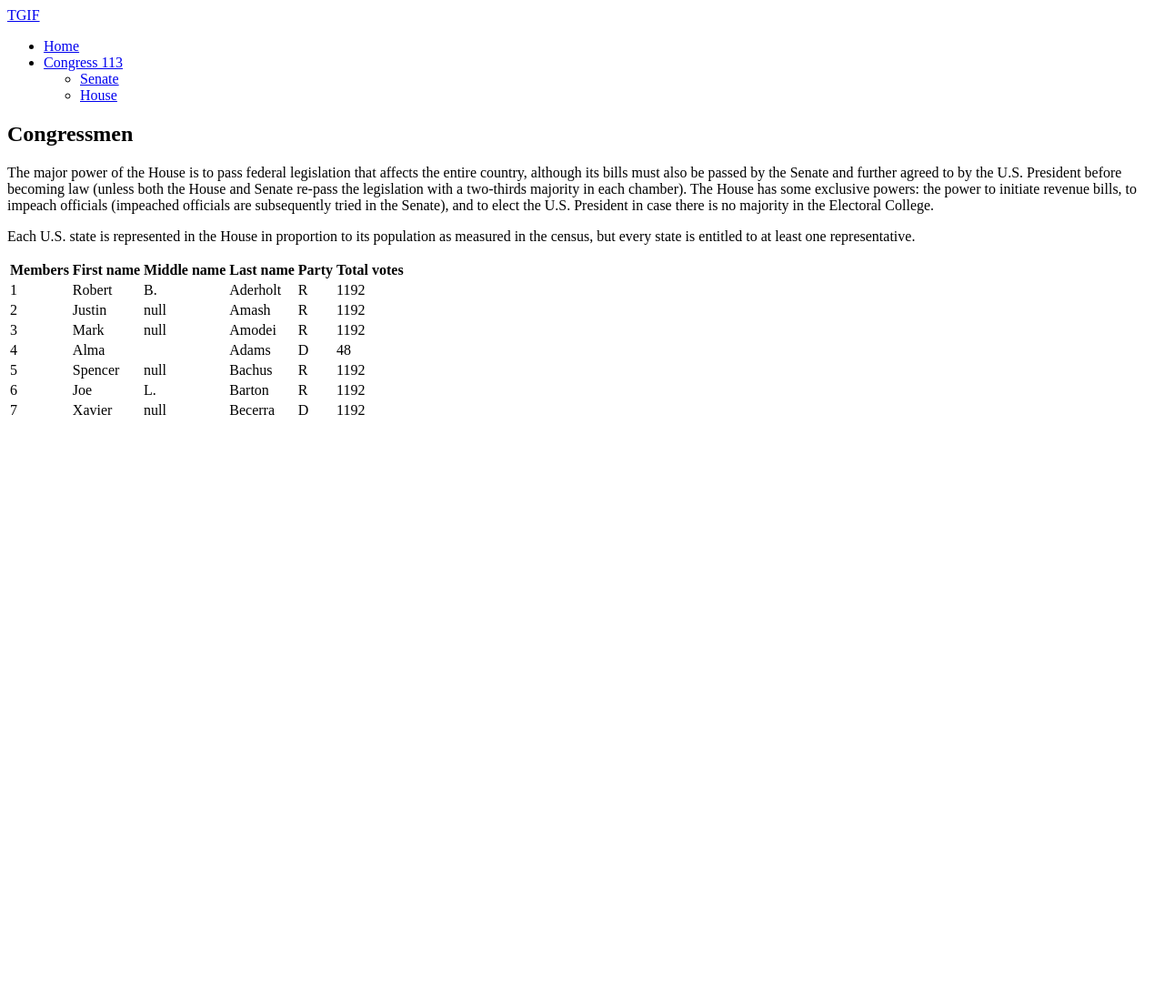
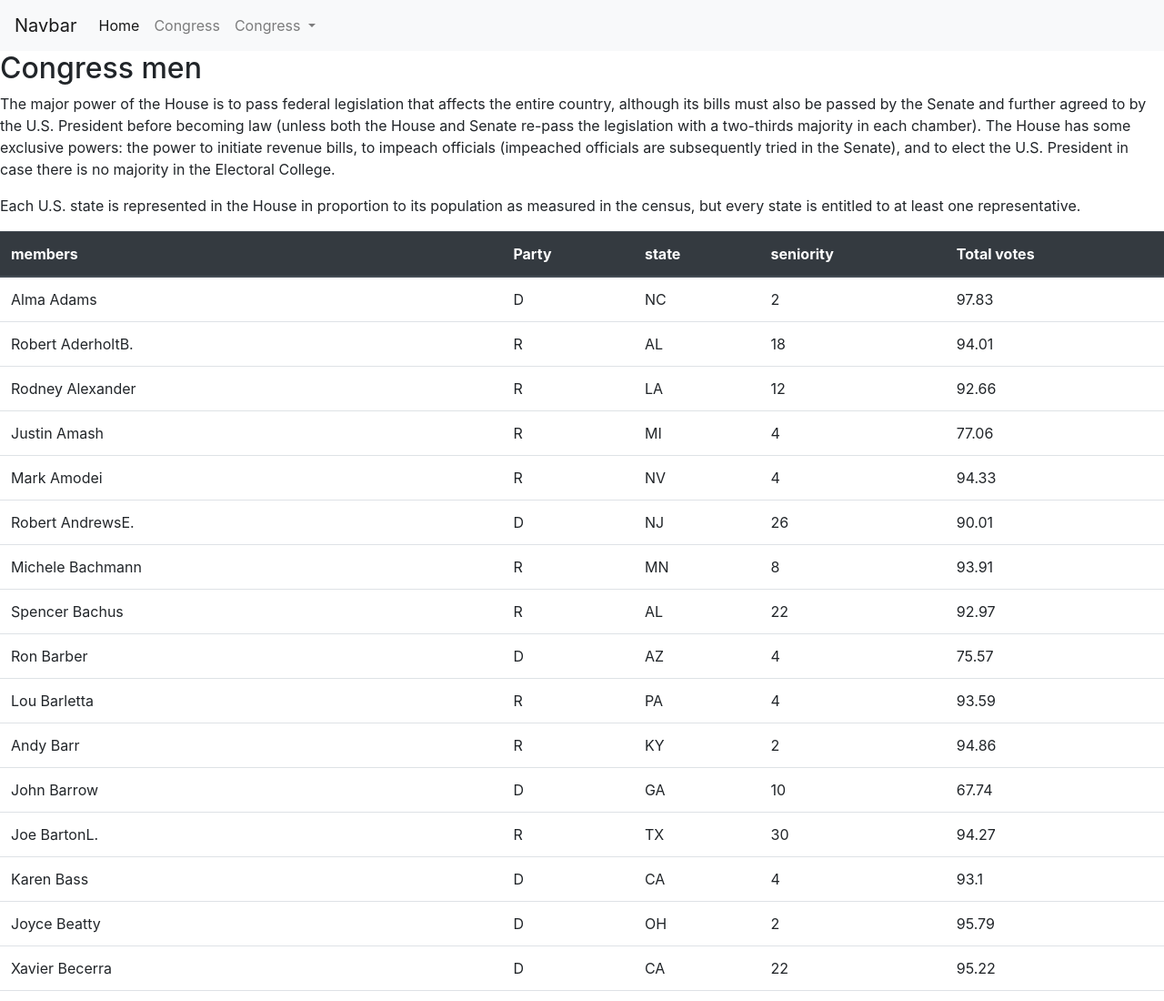
Before and after one commit to martamateu/TGIF-Project, a plain HTML site: page house-starter-page.html in a window 1280 px wide. Shown: the top 1100 px of the page at 91% size. Before the commit the page ends 800 px from the top, so only its background shows below. Drawn offline with nearby package versions, Linux system fonts and the light colour scheme.

Commit message:
modificaciones

```diff
--- a/JS/main.js
+++ b/JS/main.js
@@ -1 +1,37 @@
-console.log(5+6);
+var miembros = data.results[0].members;
+console.log(miembros);
+
+var myjson=JSON.stringify(data);
+
+// document.getElementById("tbody").innerHTML = myjson
+
+
+
+function createTable(senate) {
+  let tbody = document.getElementById("tbody");
+
+  for (let i = 0; i < miembros.length; i++) {
+
+      let tr = document.createElement("tr");
+
+      let name = document.createElement("td");
+      name.textContent = miembros[i].first_name + " " + miembros[i].last_name + (miembros[i].middle_name || "");
+      let party = document.createElement("td");
+      party.textContent = miembros[i].party;
+
+      let state = document.createElement("td");
+      state.textContent = miembros[i].state;
+
+      let seniority = document.createElement("td");
+      seniority.textContent = miembros[i].seniority;
+
+      let votes = document.createElement("td");
+      votes.textContent = miembros[i].votes_with_party_pct;
+
+      tr.append(name, party, state, seniority, votes);
+
+      tbody.appendChild(tr);
+  }
+
+}
+createTable();
--- a/house-starter-page.html
+++ b/house-starter-page.html
@@ -1,105 +1,73 @@
 <!DOCTYPE html>
 <html lang="en">
+
+        <link rel="stylesheet" href="https://stackpath.bootstrapcdn.com/bootstrap/4.3.1/css/bootstrap.min.css" integrity="sha384-ggOyR0iXCbMQv3Xipma34MD+dH/1fQ784/j6cY/iJTQUOhcWr7x9JvoRxT2MZw1T" crossorigin="anonymous">
+
     <head>
 
     </head>
 
     <body>
-         <nav>
-          <div>
-            <div>
-              <a href="#">TGIF</a>
-            </div>
-            <ul >
-              <li><a href="#">Home</a></li>
-              <li >
-                <a href="#">Congress 113</a>
-                <ul >
-                  <li><a href="#">Senate</a></li>
-                  <li><a href="#">House</a></li>
-                </ul>
-              </li>
-            </ul>
-          </div>
-        </nav>
-            <!--Table container-->
+
+
+
+            <nav class="navbar navbar-expand-lg navbar-light bg-light">
+                    <a class="navbar-brand" href="#">Navbar</a>
+                    <button class="navbar-toggler" type="button" data-toggle="collapse" data-target="#navbarNavDropdown" aria-controls="navbarNavDropdown" aria-expanded="false" aria-label="Toggle navigation">
+                      <span class="navbar-toggler-icon"></span>
+                    </button>
+                    <div class="collapse navbar-collapse" id="navbarNavDropdown">
+                      <ul class="navbar-nav">
+                        <li class="nav-item active">
+                          <a class="nav-link" href="home-starter-page.html">Home <span class="sr-only">(current)</span></a>
+                        </li>
+                        <li class="nav-item">
+                          <a class="nav-link" href="house-starter-page.html"">Congress</a>
+                        </li>
+                        <li class="nav-item dropdown">
+                          <a class="nav-link dropdown-toggle" href="#" id="navbarDropdownMenuLink" role="button" data-toggle="dropdown" aria-haspopup="true" aria-expanded="false">
+                            Congress
+                          </a>
+                          <div class="dropdown-menu" aria-labelledby="navbarDropdownMenuLink">
+                            <a class="dropdown-item" href="senate-starter-page.html">Senate</a>
+                            <a class="dropdown-item" href="house-starter-page.html">house</a>
+                          </div>
+                        </li>
+                      </ul>
+                    </div>
+                  </nav>
+
         <div>
-            <h2>Congressmen</h2>
+            <h2>Congress men</h2>
             <p>The major power of the House is to pass federal legislation that affects the entire country, although its bills must also be passed by the Senate and further agreed to by the U.S. President before becoming law (unless both the House and Senate re-pass the legislation with a two-thirds majority in each chamber). The House has some exclusive powers: the power to initiate revenue bills, to impeach officials (impeached officials are subsequently tried in the Senate), and to elect the U.S. President in case there is no majority in the Electoral College.</p>
             <p>Each U.S. state is represented in the House in proportion to its population as measured in the census, but every state is entitled to at least one representative. </p>
-       	    <table>
-                <thead>
+            <table class = "table">
+
+
+                    <thead class ="thead-dark">
+
                     <tr>
-                        <th>Members</th>
-                        <th>First name</th>
-                        <th>Middle name</th>
-                        <th>Last name</th>
+                        <th>members</th>
                         <th>Party</th>
+                        <th>state</th>
+                        <th>seniority</th>
                         <th>Total votes</th>
                     </tr>
-                </thead>
-                <tbody>
-                    <tr>
-                        <td>1</td>
-                        <td>Robert</td>
-                        <td>B.</td>
-                        <td>Aderholt</td>
-                        <td>R</td>
-                        <td>1192</td>
-                    </tr>
-                    <tr>
-                        <td>2</td>
-                        <td>Justin</td>
-                        <td>null</td>
-                        <td>Amash</td>
-                        <td>R</td>
-                        <td>1192</td>
-                    </tr>
-                    <tr>
-                        <td>3</td>
-                        <td>Mark</td>
-                        <td>null</td>
-                        <td>Amodei</td>
-                        <td>R</td>
-                        <td>1192</td>
-                    </tr>
-                    <tr>
-                        <td>4</td>
-                        <td>Alma</td>
-                        <td></td>
-                        <td>Adams</td>
-                        <td>D</td>
-                        <td>48</td>
-                    </tr>
-                    <tr>
-                        <td>5</td>
-                        <td>Spencer</td>
-                        <td>null</td>
-                        <td>Bachus</td>
-                        <td>R</td>
-                        <td>1192</td>
-                    </tr>
-                    <tr>
-                        <td>6</td>
-                        <td>Joe</td>
-                        <td>L.</td>
-                        <td>Barton</td>
-                        <td>R</td>
-                        <td>1192</td>
-                    </tr>
-                    <tr>
-                        <td>7</td>
-                        <td>Xavier</td>
-                        <td>null</td>
-                        <td>Becerra</td>
-                        <td>D</td>
-                        <td>1192</td>
-                    </tr>
-                </tbody>
+
+
+
+                <tbody id="tbody"></tbody>
+
             </table>
         </div>
 
-        <script src = "main.js"></script>
+
+<script src="https://code.jquery.com/jquery-3.3.1.slim.min.js" integrity="sha384-q8i/X+965DzO0rT7abK41JStQIAqVgRVzpbzo5smXKp4YfRvH+8abtTE1Pi6jizo" crossorigin="anonymous"></script>
+<script src="https://cdnjs.cloudflare.com/ajax/libs/popper.js/1.14.7/umd/popper.min.js" integrity="sha384-UO2eT0CpHqdSJQ6hJty5KVphtPhzWj9WO1clHTMGa3JDZwrnQq4sF86dIHNDz0W1" crossorigin="anonymous"></script>
+<script src="https://stackpath.bootstrapcdn.com/bootstrap/4.3.1/js/bootstrap.min.js" integrity="sha384-JjSmVgyd0p3pXB1rRibZUAYoIIy6OrQ6VrjIEaFf/nJGzIxFDsf4x0xIM+B07jRM" crossorigin="anonymous"></script>
+
+        <script src="/JS/pro-congress-113-house.js"></script>
+        <script src="/JS/main.js"></script>
 
     </body>
 </html>
```
Also changed, not shown: HTML page senate-data.html (+20 -10 lines), JS/ejemplo.js (added, +49 -0 lines), home-starter-page.html (+33 -17 lines), senate-starter-page.html (+75 -77 lines), JS/pro-Congress-113-senate.js.
